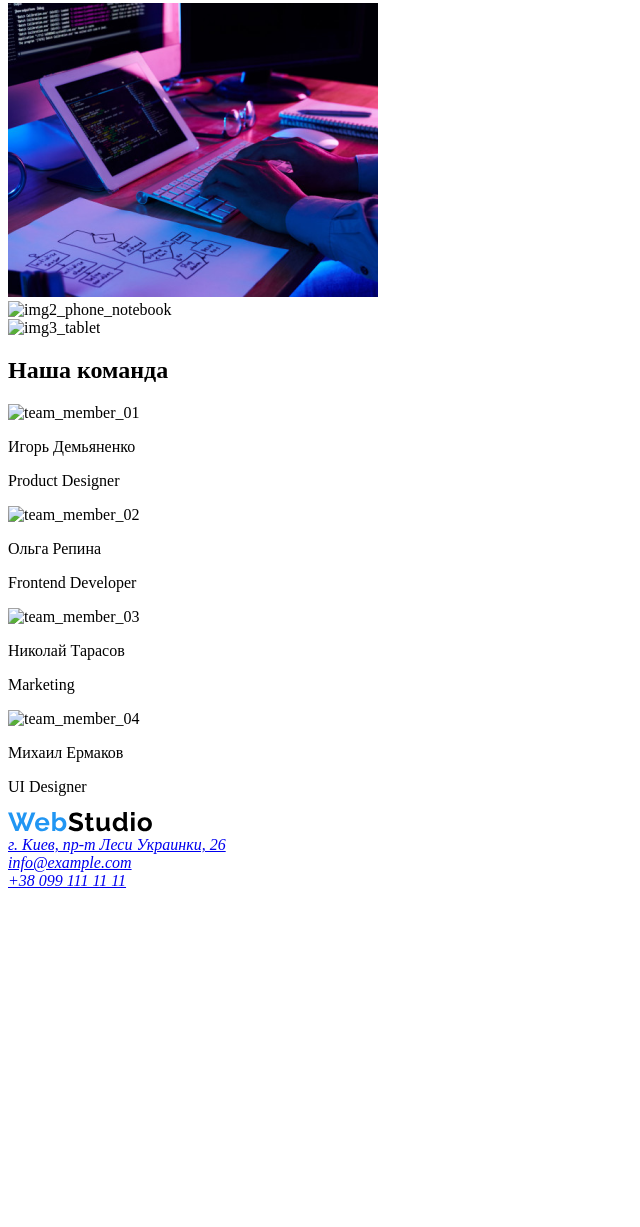
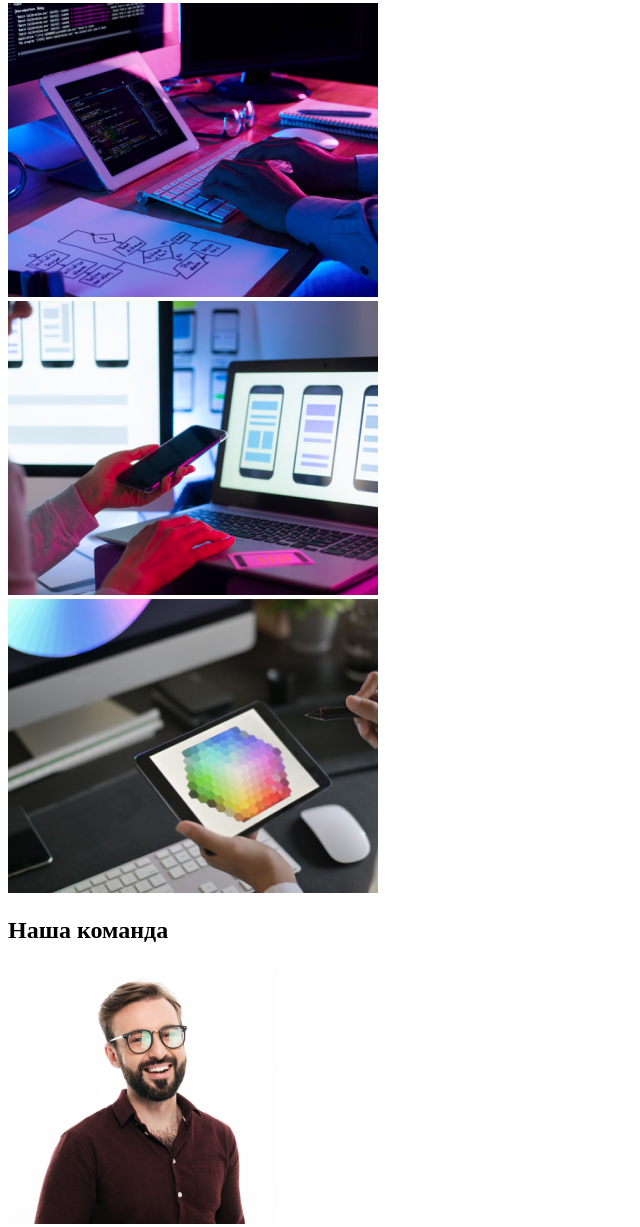
Before and after one commit to Bespaniki01/goit-markup-hw-01, a plain HTML site: page index.html in a window 1280 px wide. Shown: the part 702-1929 px from the top of the page, without its empty margins (0-640 px from the left). Before the commit the page ends 1608 px from the top, so only its background shows below. Drawn offline with Linux system fonts and the light colour scheme; the site is published under a folder, as on GitHub Pages, so addresses that start at the root find nothing.

Commit message:
уточные ссылок на все картинки

```diff
--- a/index.html
+++ b/index.html
@@ -102,10 +102,10 @@
                 <img src="./images/img1_keybord_on_table.png" alt="img1_keybpard_on_table" width="370" height="294">
             </div>
             <div>
-                <img src="/images/img2_phone_notebook.png" alt="img2_phone_notebook"  width="370" height="294">
+                <img src="./images/img2_phone_notebook.png" alt="img2_phone_notebook"  width="370" height="294">
             </div>
             <div>
-                <img src="/images/img3_tablet.png" alt="img3_tablet"  width="370" height="294">
+                <img src="./images/img3_tablet.png" alt="img3_tablet"  width="370" height="294">
             </div>
         </section>
         <!-- Блок Наша команда -->
@@ -113,22 +113,22 @@
             <h2>Наша команда</h2>
             <ul>
                 <li><div>
-                    <img src="/images/tm_01.png" alt="team_member_01" height="260" width="270">
+                    <img src="./images/tm_01.png" alt="team_member_01" height="260" width="270">
                     <p>Игорь Демьяненко</p>
                     <p>Product Designer</p>
                 </div></li>
                 <li><div>
-                    <img src="/images/tm_02.png" alt="team_member_02" height="260" width="270">
+                    <img src="./images/tm_02.png" alt="team_member_02" height="260" width="270">
                     <p>Ольга Репина</p>
                     <p>Frontend Developer</p>
                 </div></li>
                 <li><div>
-                    <img src="/images/tm_03.png" alt="team_member_03" height="260" width="270">
+                    <img src="./images/tm_03.png" alt="team_member_03" height="260" width="270">
                     <p>Николай Тарасов</p>
                     <p>Marketing</p>
                 </div></li>
                 <li><div>
-                    <img src="/images/tm_04.png" alt="team_member_04" height="260" width="270">
+                    <img src="./images/tm_04.png" alt="team_member_04" height="260" width="270">
                     <p>Михаил Ермаков</p>
                     <p>UI Designer</p>
                 </div></li>
```
